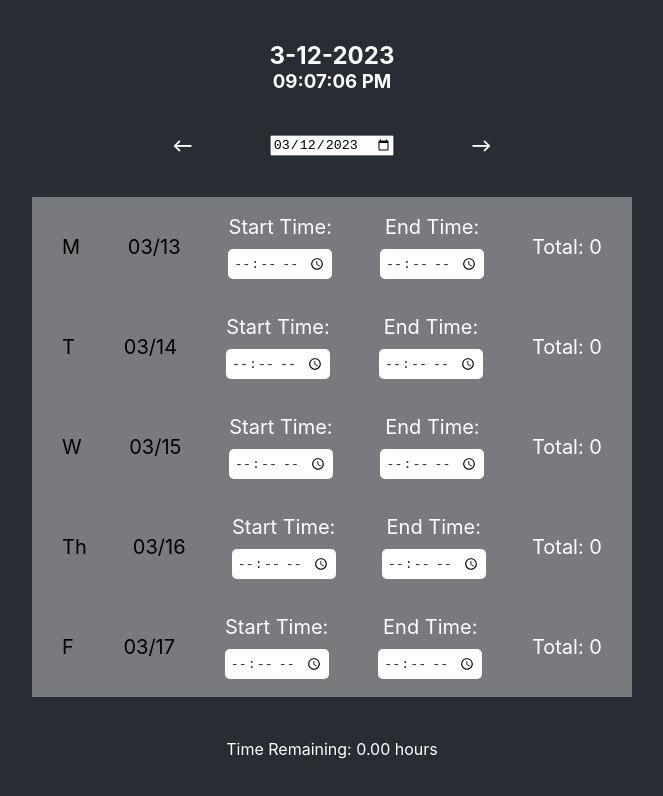
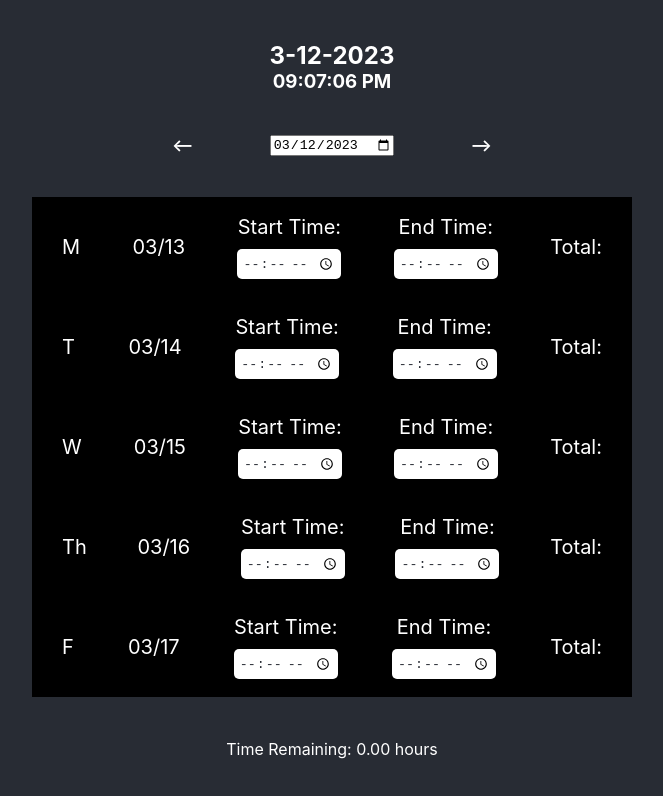
Before and after one commit to kyletucci/Time-Clock-Project, a React (Create React App) app in the folder time-clock-project/: page / in a window 1280 px wide. Shown: the top 796 px of the page, without its empty margins (308-971 px from the left). Built offline with nearby package versions, Linux system fonts and the light colour scheme.

Commit message:
No comment

```diff
--- a/time-clock-project/src/components/TimeClock.js
+++ b/time-clock-project/src/components/TimeClock.js
@@ -1,5 +1,6 @@
 import React from 'react';
 import styled from 'styled-components'
+import { getDay, startOfWeek, addDays } from 'date-fns'
 // import Buttons from './Buttons'
 // import Duration from './Duration';
 import TimeSlot from './TimeSlot';
@@ -12,8 +13,7 @@ const StyledTimeClock = styled.div`
   color: white;
   `
 
-function TimeClock(
-  {
+function TimeClock({
     startTime,
     handleStartChange,
     endTime,
@@ -26,17 +26,36 @@ function TimeClock(
     selectedDate
   }){
 
+    const weekdayInitials = ['M','T','W','Th','F','Sa', 'S']
+    const calendarWeek = startOfWeek(selectedDate)
+    const workWeek = []
+
+    for(let i = 0; i < 5; i++){
+      workWeek.push(addDays(calendarWeek, i+1))
+    }
+    const dateSelected=getDay(selectedDate)
+    const timeSlotHtml = workWeek.map((day, i) => {
+        return (
+        <TimeSlot
+          key={i}
+          selectedDate={selectedDate}
+          currentTime={currentTime}
+          startTime={startTime}
+          handleStartChange={handleStartChange}
+          endTime={endTime}
+          handleEndChange={handleEndChange}
+          dayOfSelected={dateSelected}
+          dayInitial={weekdayInitials[i]}
+          dayOfWeek={getDay(day)}
+          day={day}
+          />
+        )
+    })
   return (
     <StyledTimeClock>
-      <TimeSlot
-        selectedDate={selectedDate}
-        currentTime={currentTime}
-        startTime={startTime}
-        handleStartChange={handleStartChange}
-        endTime={endTime}
-        handleEndChange={handleEndChange}/>
+      {timeSlotHtml}
     </StyledTimeClock>
   );
-};
+}
 
-export default TimeClock;
+export default TimeClock
--- a/time-clock-project/src/components/TimeInput.js
+++ b/time-clock-project/src/components/TimeInput.js
@@ -8,15 +8,13 @@ const StyledTimeInput = Styled.input`
   color: #282c34;
 `
 
-
 function TimeInput({ time, onChange }){
 
     return (
       <StyledTimeInput
-       type="time"
-       key={time}
-       onChange={onChange}
-       value={time && time}
+        type="time"
+        onChange={onChange}
+        value={time && time}
       />
     )
 }
--- a/time-clock-project/src/components/TimeSlot.js
+++ b/time-clock-project/src/components/TimeSlot.js
@@ -1,5 +1,5 @@
 import React from 'react'
-import { format, getDay, startOfWeek, addDays } from 'date-fns'
+import { format } from 'date-fns'
 import styled from 'styled-components'
 import TimeInput from './TimeInput'
 
@@ -31,43 +31,31 @@ const StyledInputLabel = styled.p`
 `
 
 
-function CurrentTimeSlot(
-    {   currentTime,
-        selectedDate,
+function TimeSlot({
         startTime,
         endTime,
         handleStartChange,
-        handleEndChange
+        handleEndChange,
+        dayOfWeek,
+        day,
+        dayInitial ,
+        dayOfSelected,
     }) {
-    const dayInitials = ['S','M','T','W','Th','F','Sa', 'S']
-    const workWeek = startOfWeek(selectedDate)
-    const daysOfCurrentWeek = []
-    for(let i = 0; i < 5; i++){
-        daysOfCurrentWeek.push(addDays(workWeek, i+1))
-    }
-    const totalHtml = daysOfCurrentWeek.map((day, i) => {
-        const dayOfWeek = getDay(day)
-        const dayOfSelected = getDay(selectedDate)
     return(
-            <StyledTimeSlot key={dayOfWeek} dayOfWeek={dayOfWeek} dayOfSelected={dayOfSelected}>
-                <div style={{color: 'inherit'}}>{dayInitials[i+1]}</div>
-                <div style={{color: 'inherit'}}>{format(day, 'MM/dd')}</div>
+        <StyledTimeSlot>
+            <div>{dayInitial}</div>
+            <div>{format(day, 'MM/dd')}</div>
             <StyledTimeInput>
                 <StyledInputLabel>Start Time:</StyledInputLabel>
-                    <TimeInput key={day} time={startTime} onChange={handleStartChange}/>
+                <TimeInput time={startTime} onChange={handleStartChange}/>
             </StyledTimeInput>
             <StyledTimeInput>
                 <StyledInputLabel>End Time:</StyledInputLabel>
-                    <TimeInput key={day+1} time={endTime} onChange={handleEndChange}/>
+                <TimeInput time={endTime} onChange={handleEndChange}/>
             </StyledTimeInput>
-                <div>Total: {endTime - startTime}</div>
+            <div>Total: </div>
         </StyledTimeSlot>
-            )})
-  return (
-    <div style={{color: 'inherit'}}>
-        {totalHtml}
-    </div>
     )
 }
 
-export default CurrentTimeSlot
+export default TimeSlot
```
Lines whose indentation alone changed are shown as unchanged.
